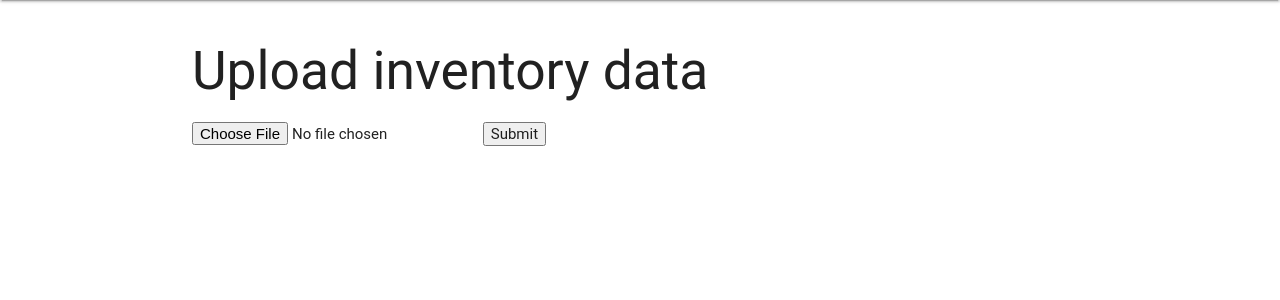
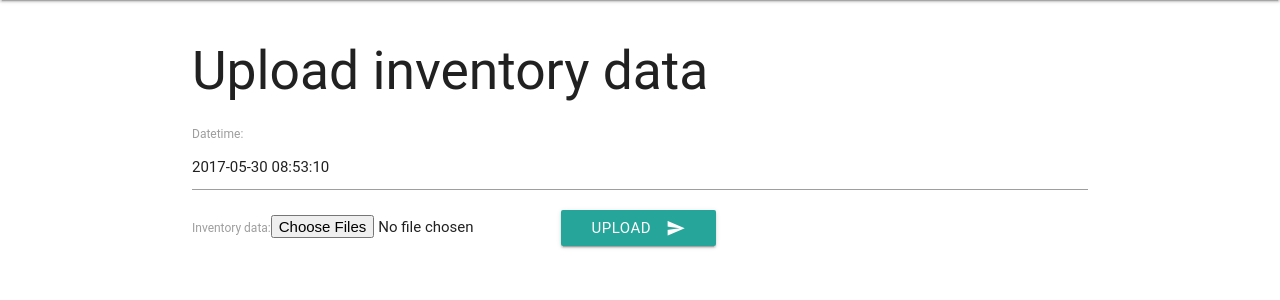
Before and after one commit to mikoim/tim, a Django app: page /inventory/upload in a window 1280 px wide. Shown: the part 64-364 px from the top of the page. Run offline with Django 3.2, Linux system fonts and the light colour scheme; some libraries are stand-ins or nearby versions; some web fonts are replaced.

Commit message:
add sample inventory uploader

```diff
--- a/inventory/models.py
+++ b/inventory/models.py
@@ -1,3 +1,6 @@
+from datetime import datetime as dt
+
+from django import forms
 from django.db import models
 
 
@@ -61,3 +64,8 @@ class Inventory(CommonModel):
 
     def __str__(self):
         return f'{str(self.item)} x {self.count} = {self.sum()} @ {self.rack_id}'
+
+
+class InventoryUploadForm(forms.Form):
+    datetime = forms.DateTimeField(initial=lambda: dt.now())
+    inventory_data = forms.FileField(widget=forms.ClearableFileInput(attrs={'multiple': True}))
--- a/inventory/templates/inventory/inventory_upload.html
+++ b/inventory/templates/inventory/inventory_upload.html
@@ -2,11 +2,14 @@
 {% block content %}
     <div class="section">
         <div class="container">
-            <form action='{% url "inventory:inventory_upload" %}' method='POST' enctype="multipart/form-data">
+            <form action='{% url "inventory:inventory_upload" %}' method="POST" enctype="multipart/form-data">
                 <h2>Upload inventory data</h2>
-                <input type='file' accept='text/csv' name='csv'>
-                <input type="submit" value="Submit">
+
+                {{ form }}
                 {% csrf_token %}
+                <button class="btn waves-effect waves-light" type="submit" name="action">Upload
+                    <i class="material-icons right">send</i>
+                </button>
             </form>
         </div>
     </div>
--- a/inventory/urls.py
+++ b/inventory/urls.py
@@ -9,7 +9,7 @@ urlpatterns = [
 
     # Upload forms
     url(r'^item/upload$', views.item_upload, name='item_upload'),
-    url(r'^inventory/upload$', views.inventory_upload, name='inventory_upload'),
+    url(r'^inventory/upload$', views.InventoryUploadView.as_view(), name='inventory_upload'),
 
     # Viewers
     url(r'^report$', ReportList.as_view(), name='list_report'),
--- a/inventory/views.py
+++ b/inventory/views.py
@@ -4,8 +4,9 @@ from collections import OrderedDict
 from io import TextIOWrapper
 
 from django.contrib import messages
+from django.core.urlresolvers import reverse_lazy
 from django.shortcuts import render, get_object_or_404, get_list_or_404, redirect
-from django.views.generic import ListView
+from django.views.generic import ListView, FormView
 
 from inventory.models import *
 
@@ -52,11 +53,24 @@ def item_upload(request):
     return redirect('inventory:item_upload')
 
 
-def inventory_upload(request):
-    if request.method == 'GET':
-        return render(request, 'inventory/inventory_upload.html')
+class InventoryUploadView(FormView):
+    form_class = InventoryUploadForm
+    template_name = 'inventory/inventory_upload.html'
+    success_url = reverse_lazy('inventory:inventory_upload')
 
-    raise NotImplemented('Inventory uploader is not implemented.')
+    def post(self, request, *args, **kwargs):
+        form = self.get_form()
+        files = request.FILES.getlist('inventory_data')
+        if form.is_valid():
+            for f in files:
+                data = TextIOWrapper(f)
+                print(data.readlines())
+            return self.form_valid(form)
+        else:
+            return self.form_invalid(form)
+
+    def save_inventory(self, report: Report, file):
+        pass
 
 
 def report_detail(request, report_id):
```
